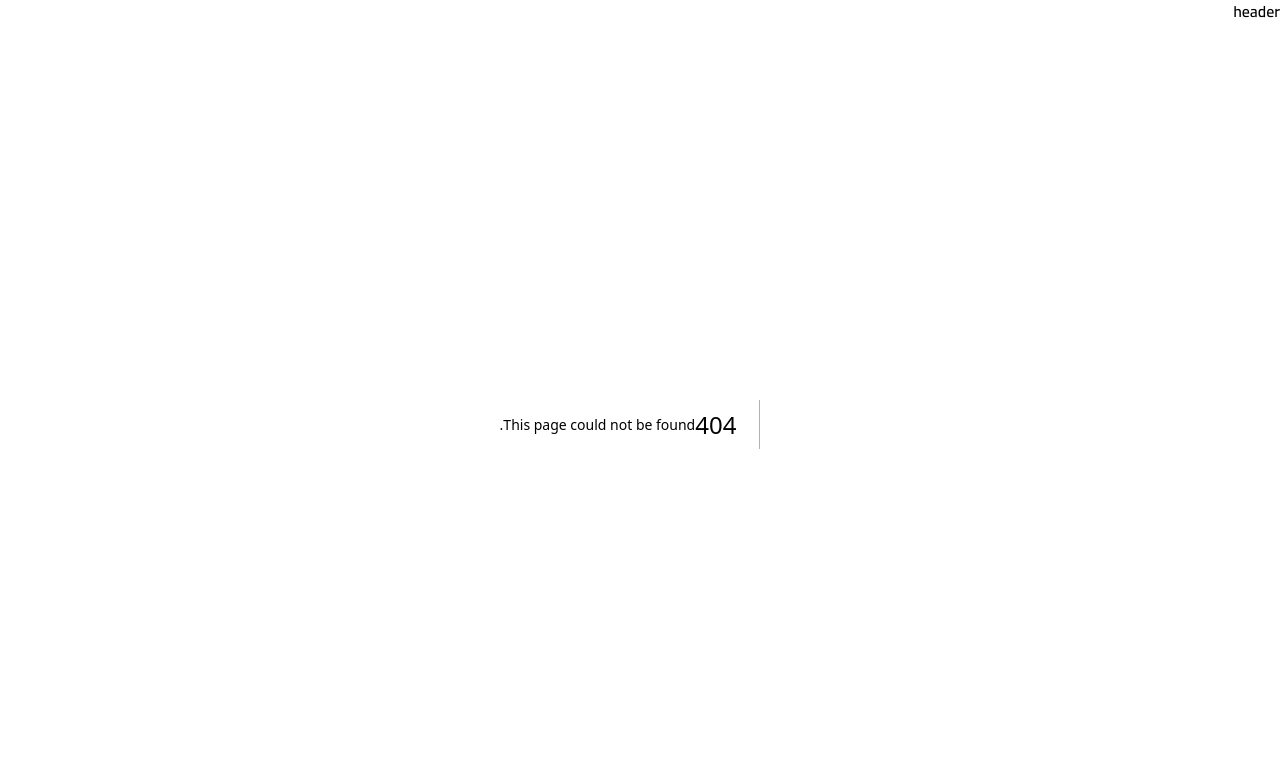
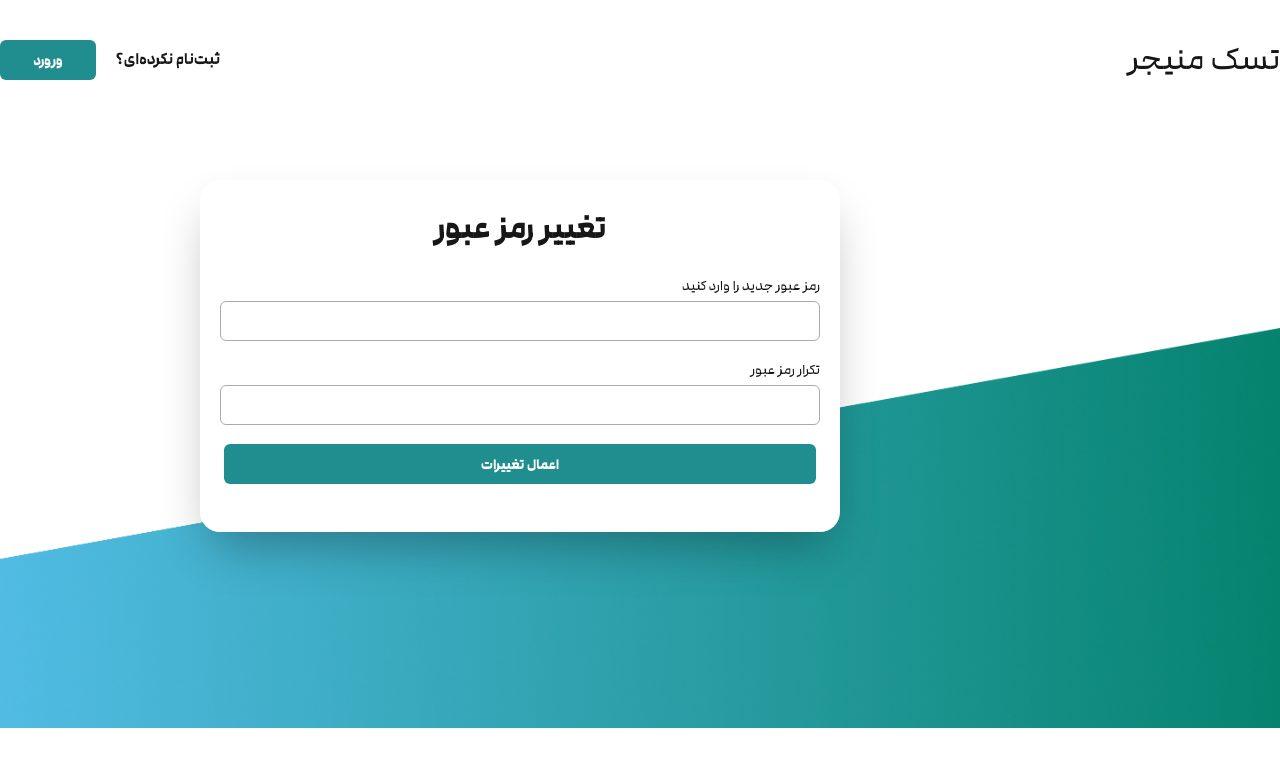
Before and after one commit to khaterehCodes/task-manager, a Next.js app: page /confirmPassword in a window 1280 px wide. Before the commit this address had no page. Shown: the top 766 px of the page. Built offline with nearby package versions, Linux system fonts and the light colour scheme.

Commit message:
feat : create change password form

```diff
--- /dev/null
+++ b/app/confirmPassword/components/confirmPasswordForm/ConfirmPasswordForm.tsx
@@ -0,0 +1,64 @@
+"use client";
+import Button from "@/components/ui/customButton/Button";
+import Input from "@/components/ui/customInput/Input";
+import P from "@/components/ui/customP/P";
+import { zodResolver } from "@hookform/resolvers/zod";
+import { useForm } from "react-hook-form";
+import z from "zod";
+
+const confirmPasswordSchema = z.object({
+  password: z.string().min(1, "وارد کردن رمز عبور جدید الزامی است"),
+  confirmPassword: z.string().min(1, "تکرار رمز عبور الزامی است"),
+});
+type confirmPasswordData = z.infer<typeof confirmPasswordSchema>;
+function ConfirmPasswordForm() {
+  const {
+    register,
+    handleSubmit,
+    formState: { errors, isSubmitting },
+  } = useForm<confirmPasswordData>({
+    resolver: zodResolver(confirmPasswordSchema),
+    defaultValues: {
+      password: "",
+      confirmPassword: "",
+    },
+  });
+  return (
+    <div className="w-160 h-88 bg-white shadow-2xl/30 absolute top-15 right-110 rounded-[20px] p-6 flex flex-col items-center justify-center">
+      <P className="text-[32px] font-extrabold">تغییر رمز عبور</P>
+      <form className="w-full h-85 flex flex-col items-center justify-center gap-3">
+        <div className="w-150 h-18 flex flex-col gap-1">
+          <label htmlFor="password" className="text-[14px]">
+            رمز عبور جدید را وارد کنید
+          </label>
+          <Input
+            id="password"
+            type="password"
+            {...register("password")}
+            className="w-full h-10 border border-[#AAAAAA] rounded-md p-2 outline-0"
+          />
+        </div>
+        <div className="w-150 h-18 flex flex-col gap-1">
+          <label htmlFor="confirmPassword" className="text-[14px]">
+            تکرار رمز عبور
+          </label>
+          <Input
+            id="confirmPassword"
+            type="password"
+            {...register("confirmPassword")}
+            className="w-full h-10 border border-[#AAAAAA] rounded-md p-2 outline-0"
+          />
+        </div>
+        <Button
+          type="submit"
+          className="w-full h-10 bg-[#208D8E] rounded-md text-white cursor-pointer text-[14px] font-extrabold"
+          disabled={isSubmitting}
+        >
+         اعمال تغییرات
+        </Button>
+      </form>
+    </div>
+  );
+}
+
+export default ConfirmPasswordForm;
--- /dev/null
+++ b/app/confirmPassword/page.tsx
@@ -0,0 +1,14 @@
+import IMG from "@/components/ui/customIMG/IMG";
+import React from "react";
+import ConfirmPasswordForm from "./components/confirmPasswordForm/ConfirmPasswordForm";
+
+function ConfirmPassword() {
+  return (
+    <div className="w-full h-152 relative">
+      <IMG src={"/assets/images/trapeze.png"} className="absolute bottom-0" />
+      <ConfirmPasswordForm />
+    </div>
+  );
+}
+
+export default ConfirmPassword;
--- a/app/forgot/forgotPassword/ForgotPassword.tsx
+++ b/app/forgot/forgotPassword/ForgotPassword.tsx
@@ -5,6 +5,7 @@ import Input from "@/components/ui/customInput/Input";
 import P from "@/components/ui/customP/P";
 import { zodResolver } from "@hookform/resolvers/zod";
 import Link from "next/link";
+import { useRouter } from "next/navigation";
 import { useForm } from "react-hook-form";
 import z from "zod";
 
@@ -28,9 +29,9 @@ function ForgotPassword() {
       email: "",
     },
   });
+  const router = useRouter();
   const formHandler = (data: emailData) => {
-    console.log(data);
-    alert("forgot");
+    router.push("/confirmPassword");
   };
   return (
     <div className="w-160 h-76 bg-white shadow-2xl/30 absolute right-110 bottom-60 rounded-[20px] p-6 flex flex-col items-center justify-center">
@@ -40,7 +41,7 @@ function ForgotPassword() {
         className="w-full h-85 flex flex-col items-center justify-center gap-3"
       >
         <div className="w-150 h-18 flex flex-col gap-1">
-          <label htmlFor="userName" className="text-[14px]">
+          <label htmlFor="email" className="text-[14px]">
             ایمیل خود را وارد کنید
           </label>
           <Input
--- a/app/login/components/loginForm/LoginForm.tsx
+++ b/app/login/components/loginForm/LoginForm.tsx
@@ -37,7 +37,7 @@ function LoginForm() {
       >
         <div className="w-150 h-18 flex flex-col gap-1">
           <label htmlFor="userName" className="text-[14px]">
-            نام کاربری
+           رمز عبور جدید را وارد کنید
           </label>
           <Input
             id="userName"
@@ -47,7 +47,7 @@ function LoginForm() {
           />
         </div>
         <div className="w-150 h-18 flex flex-col gap-1">
-          <label htmlFor="userName" className="text-[14px]">
+          <label htmlFor="password" className="text-[14px]">
             رمز عبور
           </label>
           <Input
@@ -75,6 +75,14 @@ function LoginForm() {
         >
           {isSubmitting ? "در حال ورود..." : "ورود"}
         </Button>
+        <div className="w-42 h-6 flex items-center justify-center gap-2">
+          <P className="font-medium">ثبت‌نام نکرده‌ای؟</P>
+          <Link href={"/signup"}>
+            <P className="text-[#208D8E] font-extrabold cursor-pointer">
+              ثبت‌نام
+            </P>
+          </Link>
+        </div>
       </form>
     </div>
   );
--- a/components/partial/layout/Layout.tsx
+++ b/components/partial/layout/Layout.tsx
@@ -10,7 +10,12 @@ type LayoutPropsType = {
 
 function Layout({ children }: LayoutPropsType) {
   const pathName = usePathname();
-  const includesPages: Array<string> = ["/login", "/signup", "/forgot"];
+  const includesPages: Array<string> = [
+    "/login",
+    "/signup",
+    "/forgot",
+    "/confirmPassword",
+  ];
   const registerPage = includesPages.includes(pathName);
   return (
     <>
```
